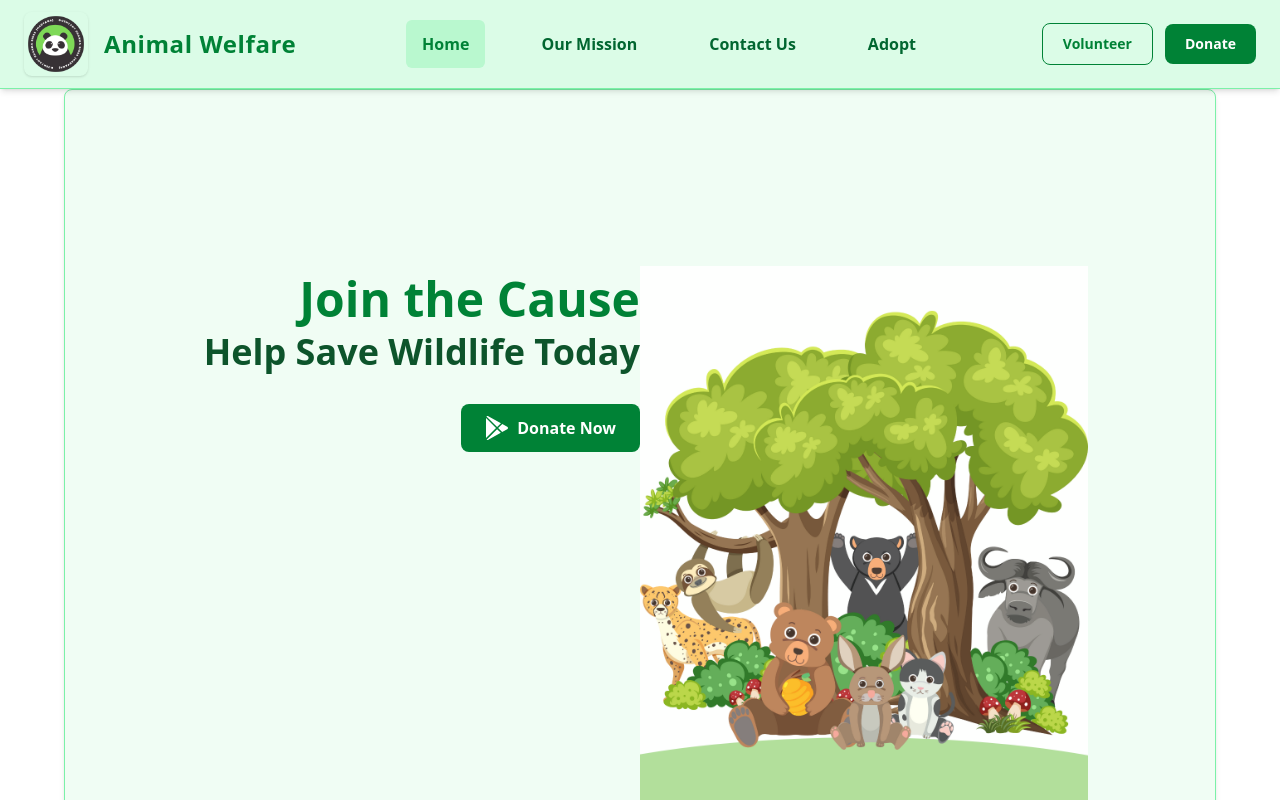
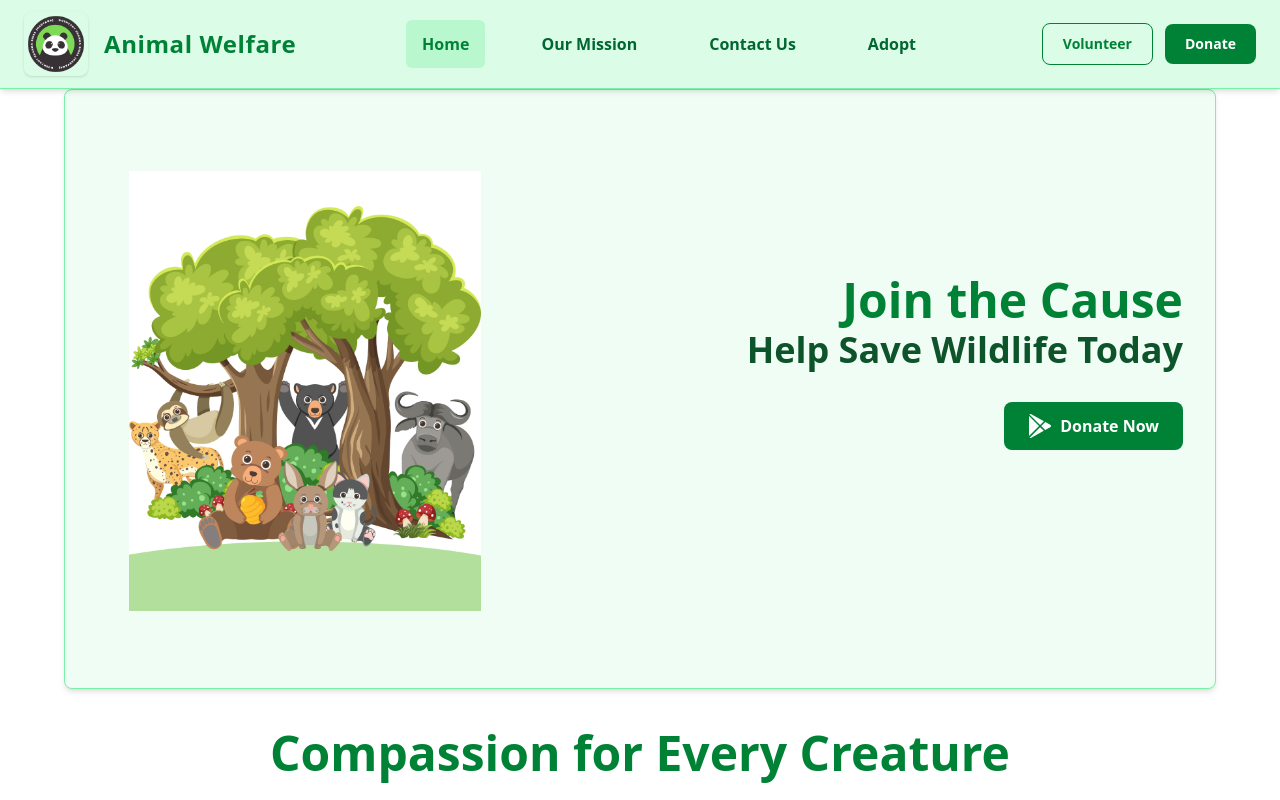
Before and after one commit to dushyantsharma460/Rounting-WildLife, a React (Vite) app: page / in a window 1280 px wide. Shown: the top 800 px of the page. Built offline with nearby package versions, Linux system fonts and the light colour scheme.

Commit message:
Update Home.jsx

```diff
--- a/src/components/Home/Home.jsx
+++ b/src/components/Home/Home.jsx
@@ -5,21 +5,19 @@ export default function Home() {
     return (
         <div className="mx-auto w-full max-w-7xl">
             {/* Hero Section */}
-            <aside className="relative bg-green-50 text-green-900 rounded-lg border border-green-300 overflow-hidden sm:mx-16 mx-2 sm:py-20 py-16 shadow-md min-h-[600px] sm:min-h-[700px]">
-                <div className="relative z-10 max-w-screen-xl px-4 pt-10 pb-20 sm:pt-24 sm:pb-28 mx-auto sm:px-6 lg:px-8 flex flex-col-reverse sm:flex-row items-center sm:items-start justify-between">
-
-                    {/* Text Content */}
-                    <div className="w-full sm:w-1/2 text-center sm:text-right space-y-6 sm:space-y-8 mt-10 sm:mt-0">
-                        <h2 className="text-3xl sm:text-5xl font-extrabold text-green-700 leading-snug">
+            <aside className="relative bg-green-50 text-green-900 rounded-lg border border-green-300 overflow-hidden sm:mx-16 mx-2 sm:py-20 py-16 shadow-md min-h-[600px]">
+                <div className="relative z-10 max-w-screen-xl px-4 pt-10 pb-20 sm:pt-24 sm:pb-28 mx-auto sm:px-6 lg:px-8">
+                    <div className="max-w-xl mt-96 sm:mt-1 space-y-8 text-center sm:text-right sm:ml-auto">
+                        <h2 className="text-4xl sm:text-5xl font-extrabold text-green-700 leading-tight">
                             Join the Cause
-                            <span className="block text-green-900 text-2xl sm:text-4xl">
+                            <span className="hidden sm:block text-green-900 text-4xl">
                                 Help Save Wildlife Today
                             </span>
                         </h2>
 
                         <Link
                             to="/donate"
-                            className="inline-flex items-center justify-center px-6 py-3 text-white font-semibold bg-green-700 rounded-lg hover:bg-green-800 transition duration-300"
+                            className="inline-flex items-center px-6 py-3 text-white font-semibold bg-green-700 rounded-lg hover:bg-green-800 transition duration-300"
                         >
                             <svg
                                 fill="white"
@@ -34,15 +32,15 @@ export default function Home() {
                             <span className="ml-2">Donate Now</span>
                         </Link>
                     </div>
+                </div>
 
-                    {/* Image */}
-                    <div className="w-full sm:w-1/2 flex justify-center sm:justify-start">
-                        <img
-                            src="/Home.png"
-                            alt="Panda Illustration"
-                            className="w-72 sm:w-[28rem] opacity-90"
-                        />
-                    </div>
+                {/* Image on the left — preserved */}
+                <div className="absolute inset-0 flex items-center sm:my-20 sm:pt-1 pt-12 justify-start">
+                    <img
+                        src="/Home.png"
+                        alt="Panda Illustration"
+                        className="w-80 sm:w-[22rem] opacity-90 ms-4 sm:ms-16"
+                    />
                 </div>
             </aside>
 
```
